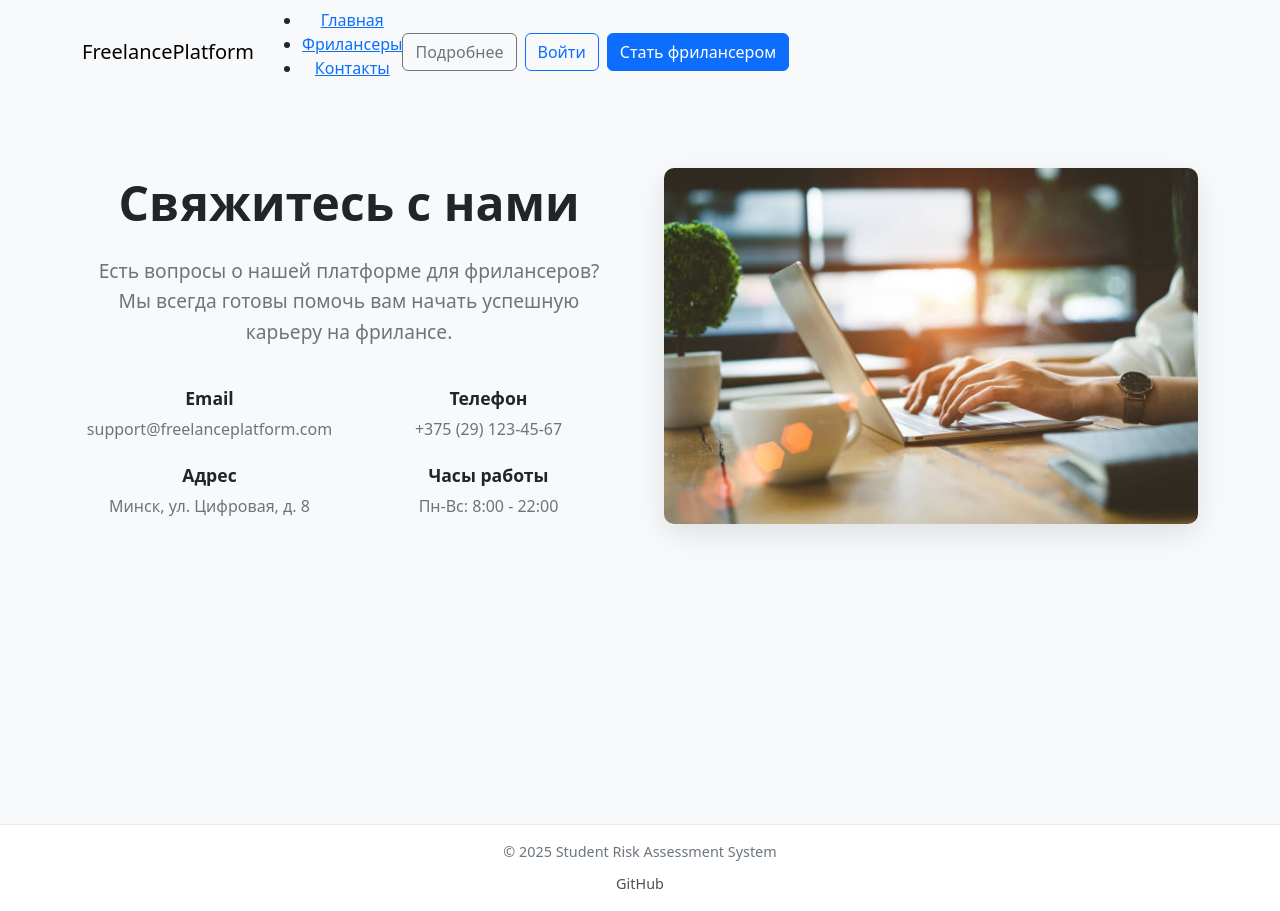
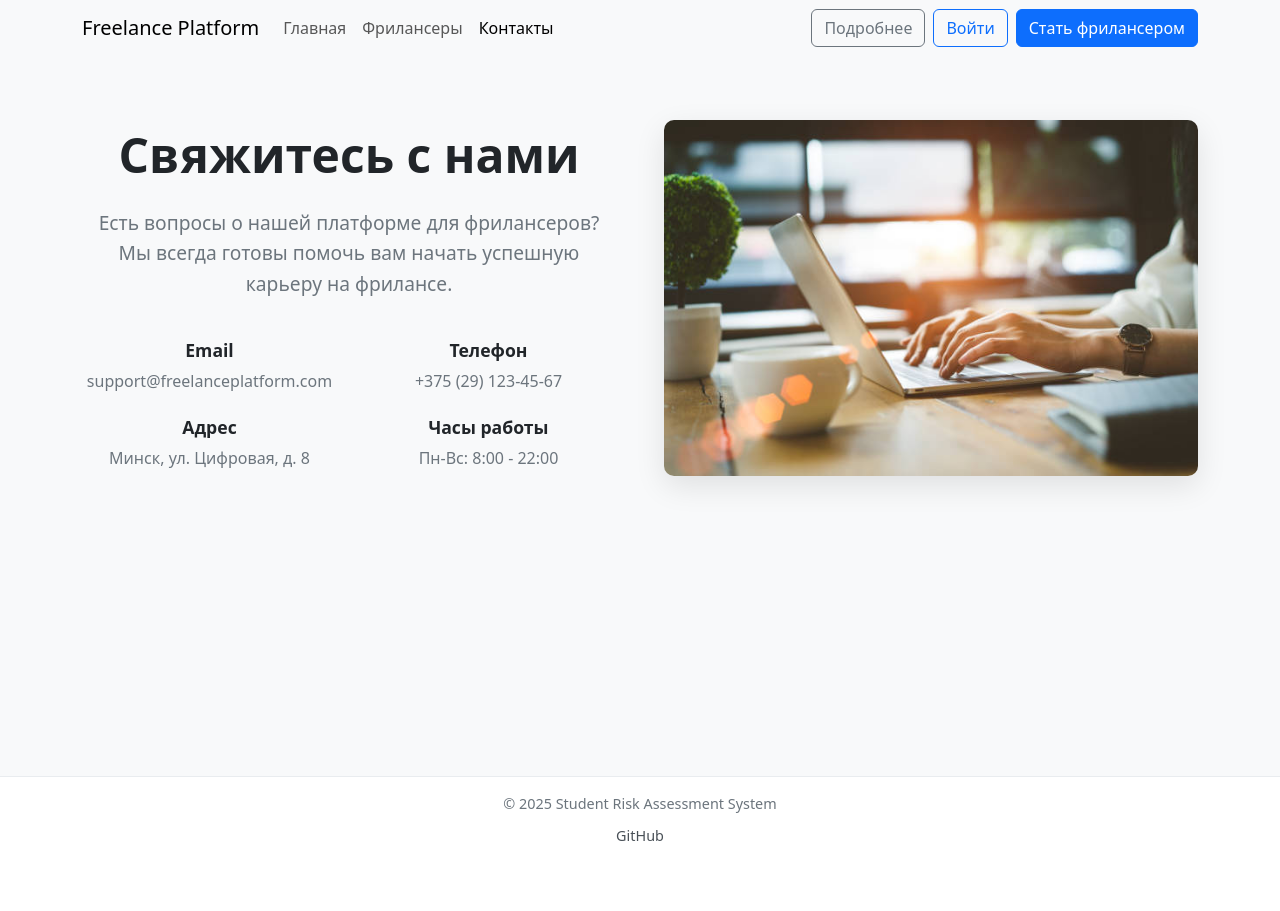
Before and after one commit to SavichArtem/React_labs, a React (Create React App) app: page /contact in a window 1280 px wide. After the commit the page ends 863 px from the top, so only its background shows below. Built offline with nearby package versions, Linux system fonts and the light colour scheme.

Commit message:
feat: add BootstrapNav component

```diff
--- /dev/null
+++ b/src/components/Bootstrap/BootstrapNav.jsx
@@ -0,0 +1,7 @@
+export const BootstrapNav = ({ children }) => {
+  return (
+    <ul className="navbar-nav me-auto mb-2 mb-lg-0">
+      {children}
+    </ul>
+  );
+};
--- a/src/components/Header/Header.jsx
+++ b/src/components/Header/Header.jsx
@@ -2,6 +2,7 @@ import { useState } from 'react';
 import { BootstrapButton } from '../Bootstrap/BootstrapButton';
 import { BootstrapModal } from '../Bootstrap/BootstrapModal';
 import { BootstrapNavbar } from '../Bootstrap/BootstrapNavbar';
+import { BootstrapNav } from '../Bootstrap/BootstrapNav';
 import { Link, useLocation } from 'react-router-dom';
 
 export function Header() {
@@ -9,14 +10,24 @@ export function Header() {
   const location = useLocation();
 
   return (
-    <BootstrapNavbar brand="FreelancePlatform">
-      <nav className="nav">
-        <ul className="nav_list">
-          <li><Link to="/">Главная</Link></li>
-          <li><Link to="/freelancers">Фрилансеры</Link></li>
-          <li><Link to="/contact">Контакты</Link></li>
-        </ul>
-      </nav>
+    <BootstrapNavbar brand="Freelance Platform">
+      <BootstrapNav>
+        <li className="nav-item">
+          <Link className={`nav-link ${location.pathname === '/' ? 'active' : ''}`} to="/">
+            Главная
+          </Link>
+        </li>
+        <li className="nav-item">
+          <Link className={`nav-link ${location.pathname === '/freelancers' ? 'active' : ''}`} to="/freelancers">
+            Фрилансеры
+          </Link>
+        </li>
+        <li className="nav-item">
+          <Link className={`nav-link ${location.pathname === '/contact' ? 'active' : ''}`} to="/contact">
+            Контакты
+          </Link>
+        </li>
+      </BootstrapNav>
       <div className="auth_buttons">
         <BootstrapButton
           variant="outline-secondary"
```
